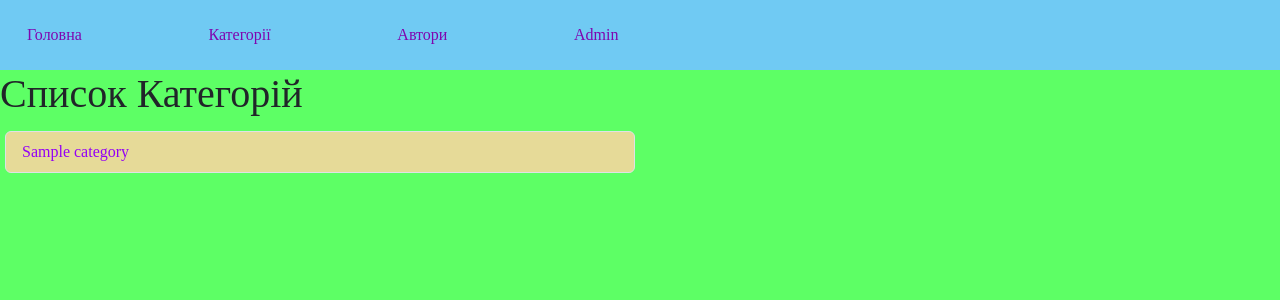
After one commit to MrWenter228/blog, a Django app: page /category in a window 1280 px wide. The commit adds this page. Shown: the top 300 px of the page. Run offline with Django 4.2, Linux system fonts and the light colour scheme; tables that the repository leaves empty hold one stand-in row (values such as "Sample post").

Commit message:
add category and author lists

```diff
--- a/blogapp/urls.py
+++ b/blogapp/urls.py
@@ -7,5 +7,7 @@ from django.conf.urls.static import static
 
 urlpatterns = [
     path("", view=views.index, name="home"),
-    path("<int:pk>", view=views.PostDetailView.as_view(), name="post-details")
+    path("<int:pk>", view=views.PostDetailView.as_view(), name="post-details"),
+    path("category", view=views.CategoryList.as_view(), name="category_list"),
+    path("author", view=views.AuthorList.as_view(), name="author_list"),
 ] + static(settings.MEDIA_URL, document_root=settings.MEDIA_ROOT)
--- a/blogapp/views.py
+++ b/blogapp/views.py
@@ -1,6 +1,6 @@
 from django.shortcuts import render
-from .models import Post
-from django.views.generic import DetailView
+from .models import Post, Category
+from django.views.generic import DetailView, ListView
 
 # Create function index for posts
 
@@ -8,9 +8,41 @@ def index(req):
 
     post_list = Post.objects.all()
 
+    if req.GET.get("author", False):
+        author = req.GET.get("author", False)
+        post_list = Post.objects.filter(post_author__exact=author)
+
+    if req.GET.get("category", False):
+        category = req.GET.get("category", False)
+        post_list = Post.objects.filter(category__category_name=category)
+
     return render(req, "blogapp/index.html", context={"posts": post_list})
 
 class PostDetailView(DetailView):
     template_name = "blogapp/post_detail.html"
 
     model = Post
+
+class CategoryList(ListView):
+    template_name = "blogapp/category_list.html"
+
+    model = Category
+    def get_context_data(self, **kwargs):
+        context = super().get_context_data(**kwargs)
+        context["category_list"] = self.get_queryset()
+
+        return context
+
+class AuthorList(ListView):
+    template_name = "blogapp/author_list.html"
+
+    model = Post
+    def get_context_data(self, **kwargs):
+        context = super().get_context_data(**kwargs)
+
+        context["author_list"] = []
+        for post in self.get_queryset():
+            if not post.post_author in context["author_list"]:
+                context["author_list"].append(post.post_author)
+
+        return context
--- a/static/styles/style.css
+++ b/static/styles/style.css
@@ -70,3 +70,11 @@ header .link{
     top: 100px;
     left: 75%;
 }
+.my-list{
+    width: 50%;
+
+}
+.my-list-item {
+    background: #e6da98;
+    margin: 5px;
+}
--- /dev/null
+++ b/templates/blogapp/category_list.html
@@ -0,0 +1,15 @@
+{% extends "layout.html" %}
+
+{% block content %}
+
+<h1> Список Категорій </h1>
+
+<ul class="list-group my-list">
+    {% for category in category_list %}
+        <li class = "list-group-item my-list-item">
+            <a class = "link" href="/?category={{category.category_name}}"> {{category.category_name}} </a>
+        </li>
+    {% endfor %}
+</ul>
+
+{% endblock %}
--- a/templates/layout.html
+++ b/templates/layout.html
@@ -18,10 +18,10 @@
                         <a class="link nav-link" href="{% url 'home' %}"> Головна </a>
                     </li>
                     <li class="nav-item nav-li">
-                        <a class="link nav-link" href=""> Link1 </a>
+                        <a class="link nav-link" href="{% url 'category_list' %}"> Категорії </a>
                     </li>
                     <li class="nav-item nav-li">
-                        <a class="link nav-link" href=""> Link2 </a>
+                        <a class="link nav-link" href="{% url 'author_list' %}"> Автори </a>
                     </li>
                     <li class="nav-item nav-li">
                         <a class="link nav-link" href="/admin"> Admin</a>
```
Also changed, not shown: templates/blogapp/author_list.html (added, +15 -0 lines), media/images/Desert.jpg (deleted), media/images/autodraw_22.10.2023.png (added), media/images/tank-pngrepo-com_3.png (added).
